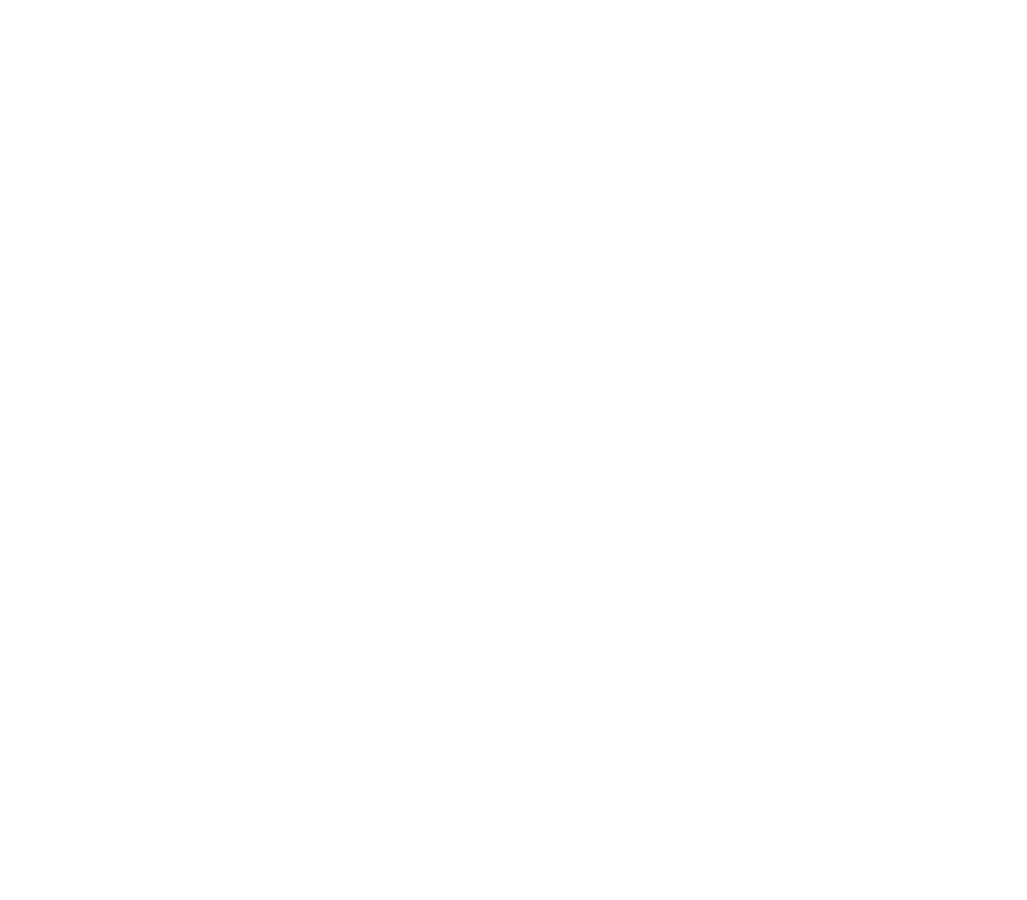
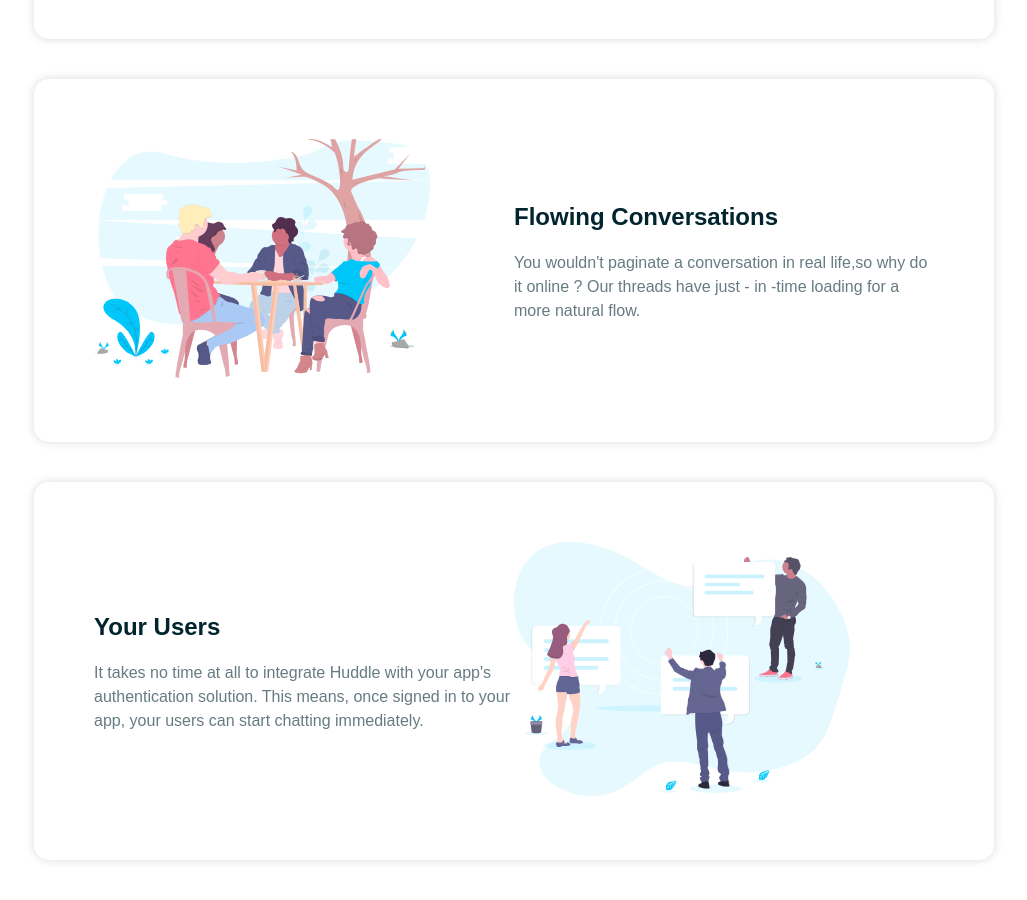
Before and after one commit to tamfolio/Learning-styled-components, a React (Create React App) app: page / in a window 1280 px wide. Shown: the part 960-1860 px from the top of the page, without its empty margins (126-1153 px from the left). Before the commit the page ends 800 px from the top, so only its background shows below. Built offline with nearby package versions, Linux system fonts and the light colour scheme.

Commit message:
card compnent

```diff
--- a/src/App.js
+++ b/src/App.js
@@ -2,6 +2,8 @@ import {Container} from './components/styles/Container.styled'
 import Header from './components/Header';
 import { ThemeProvider } from 'styled-components'
 import GlobalStyles from './components/styles/Global';
+import Content from './content';
+import Card from './components/Card';
 
 
 const theme = {
@@ -19,7 +21,9 @@ function App() {
     <GlobalStyles/>
     <Header/>
     <Container>
-     <h1>Styled Components</h1>
+      {Content.map((item, index) => (
+        <Card key={index} item={item}></Card>
+      ))}
     </Container>
     </>
     </ThemeProvider>
--- /dev/null
+++ b/src/components/Card.jsx
@@ -0,0 +1,17 @@
+import { StyledCard } from "./styles/Card.styles"
+
+function Card({ item: {id, body, title, image} }) {
+  return (
+    <StyledCard layout={id % 2 === 0 && 'row-reverse'}>
+        <div>
+            <h2>{title}</h2>
+            <p>{body}</p>
+        </div>
+        <div>
+            <img src={`./images/${image}`} alt="" />
+        </div>
+    </StyledCard>
+  )
+}
+
+export default Card
--- /dev/null
+++ b/src/components/styles/Card.styles.jsx
@@ -0,0 +1,24 @@
+import styled from 'styled-components'
+
+export const StyledCard = styled.div`
+    display: flex;
+    align-items: center;
+    background-color: #fff;
+    border-radius: 15px;
+    box-shadow: 0 0 10px rgba(0,0,0,0.15);
+    margin: 40px 0;
+    padding: 60px;
+    flex-direction: ${({layout}) => layout || 'row'};
+
+    img{
+        width: 80%;
+    }
+
+    & > div{
+        flex: 1;
+    }
+
+    @media(max-width: ${({theme}) => theme.mobile}) {
+        flex-direction: column;
+    }
+`
--- a/src/components/styles/Header.styles.jsx
+++ b/src/components/styles/Header.styles.jsx
@@ -3,6 +3,7 @@ import styled from 'styled-components'
 export const StyledHeader = styled.header `
     background-color: ${({ theme }) => theme.colors.header};
     padding: 40px 0;
+    height: 70vh;
 
     h1{
         color: black;
@@ -31,4 +32,8 @@ export const Logo = styled.img`
 export const Image = styled.img `
     width: 375px;
     margin-left: 40px;
+
+    @media(max-width: ${({theme}) => theme.mobile}){
+        margin: 40px 0 30px;
+    }
 `
--- /dev/null
+++ b/src/content.js
@@ -0,0 +1,21 @@
+const Content = [{
+        id: 1,
+        title: 'Grow Together',
+        body: ' Generate meaningful discussions with your audience and build a strong, loyal community. Think of the insightful conversations you miss out on with a feedback form.',
+        image: 'illustration-grow-together.svg'
+    },
+    {
+        id: 2,
+        title: ' Flowing Conversations ',
+        body: "You wouldn't paginate a conversation in real life,so why do it online ? Our threads have just - in -time loading for a more natural flow.",
+        image: 'illustration-flowing-conversation.svg'
+    },
+    {
+        id: 3,
+        title: ' Your Users ',
+        body: "It takes no time at all to integrate Huddle with your app's authentication solution. This means, once signed in to your app, your users can start chatting immediately. ",
+        image: 'illustration-your-users.svg'
+    },
+]
+
+export default Content;
```
Also changed, not shown: src/components/Footer.jsx (added, +16 -0 lines).
